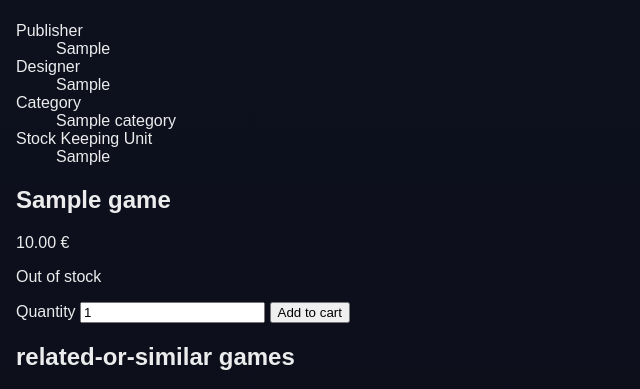
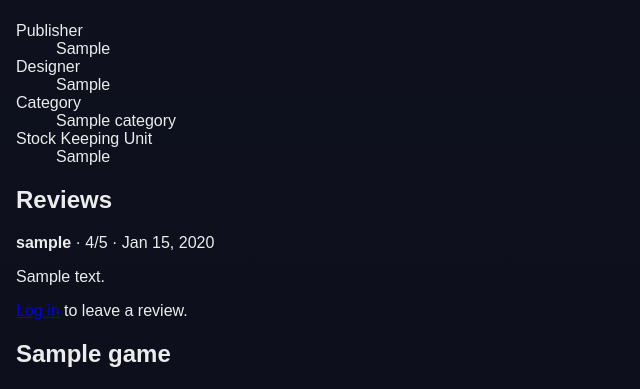
Before and after one commit to Agnogh/WitchTowerBoardgameLibrary, a Django app: a page that uses templates/games/game_details.html in a window 1280 px wide. Shown: the part 1317-1706 px from the top of the page, without its empty margins (0-640 px from the left). Run offline with Django 5.2, Linux system fonts and the light colour scheme; tables that the repository leaves empty hold one stand-in row (values such as "Sample post").

Commit message:
Add user review creation and display to game detail page

```diff
--- /dev/null
+++ b/games/forms.py
@@ -0,0 +1,25 @@
+from django import forms
+from .models import Review
+
+
+class ReviewForm(forms.ModelForm):
+    # behaviour of form
+    class Meta:
+        # define what model to use
+        model = Review
+        # show only 'rating' & 'commenr'
+        fields = ["rating", "comment"]
+        widgets = {
+            "rating": forms.NumberInput(attrs={
+                # appearance of rating fields
+                "min": 1,
+                "max": 5,
+                "placeholder": "1 to 5",
+            }),
+            "comment": forms.Textarea(attrs={
+                # 4 line tall (for now)
+                "rows": 4,
+                # placeholder text to guide user
+                "placeholder": "Write your review here...",
+            }),
+        }
--- a/games/views.py
+++ b/games/views.py
@@ -14,6 +14,10 @@ from django.urls import reverse
 from .models import Game
 # import category
 from .models import Category
+# import review
+from .models import Review
+
+from .forms import ReviewForm
 
 from django.db.models import Count, Q  # 'q' for stock filter
 
@@ -30,7 +34,50 @@ def category_counts_page(request):
 
 def game_detail(request, slug):
     game = get_object_or_404(Game, slug=slug)
-    return render(request, "games/game_details.html", {"game": game})
+    # get all reviews for that post
+    reviews = game.reviews.select_related("user").all()
+
+    # chek if there is already post from logged in user (failsafe)
+    existing_review = None
+    if request.user.is_authenticated:
+        existing_review = Review.objects.filter(
+            game=game,
+            user=request.user
+        ).first()
+
+    # show page & form or process submited data
+    if request.method == "POST" and "review_submit" in request.POST:
+        # trying to post without loged in -> send log in request (failsafe)
+        if not request.user.is_authenticated:
+            return redirect("login")
+
+        # prevent additional review (failsafe)
+        if existing_review:
+            return redirect("game_detail", slug=game.slug)
+
+        # build form from submited data
+        form = ReviewForm(request.POST)
+        if form.is_valid():
+            review = form.save(commit=False)
+            # add review to that open game
+            review.game = game
+            # link reivew to loged in user
+            review.user = request.user
+            # save to database
+            review.save()
+            # reload page after done (failsafe from duplcates)
+            return redirect("game_detail", slug=game.slug)
+    else:
+        form = ReviewForm()
+
+    context = {
+        "game": game,
+        "reviews": reviews,
+        "review_form": form,
+        "existing_review": existing_review,
+    }
+
+    return render(request, "games/game_details.html", context)
 
 
 # can render games & games/category/<type>
--- a/templates/games/game_details.html
+++ b/templates/games/game_details.html
@@ -163,6 +163,50 @@
     </dl>
   </section>
 
+  <section class="game-reviews">
+    <h2 class="section-title">Reviews</h2>
+
+    {% if reviews %}
+      <div class="game-reviews__list">
+        {% for review in reviews %}
+          <article class="game-review">
+            <p class="game-review__meta">
+              <strong>{{ review.user.username }}</strong>
+              · {{ review.rating }}/5
+              · {{ review.created_at|date:"M j, Y" }}
+            </p>
+            <div class="game-review__comment">
+              {{ review.comment|linebreaks }}
+            </div>
+          </article>
+        {% endfor %}
+      </div>
+    {% else %}
+      <p>No reviews yet.</p>
+    {% endif %}
+
+    <div class="game-review-form">
+      {% if user.is_authenticated %}
+        {% if existing_review %}
+          <p>You already reviewed this game.</p>
+        {% else %}
+          <h3>Leave a review</h3>
+
+          <form method="post">
+            {% csrf_token %}
+            <input type="hidden" name="review_submit" value="1">
+            {{ review_form.as_p }}
+            <button type="submit" class="btn-primary">Submit review</button>
+          </form>
+        {% endif %}
+      {% else %}
+        <p>
+          <a href="{% url 'login' %}">Log in</a> to leave a review.
+        </p>
+      {% endif %}
+    </div>
+  </section>
+
   <section class="game-purchase-box">
     <div class="game-purchase-box__inner">
 
```
